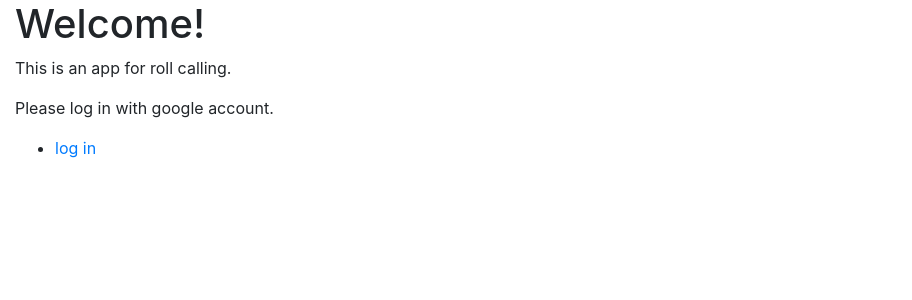
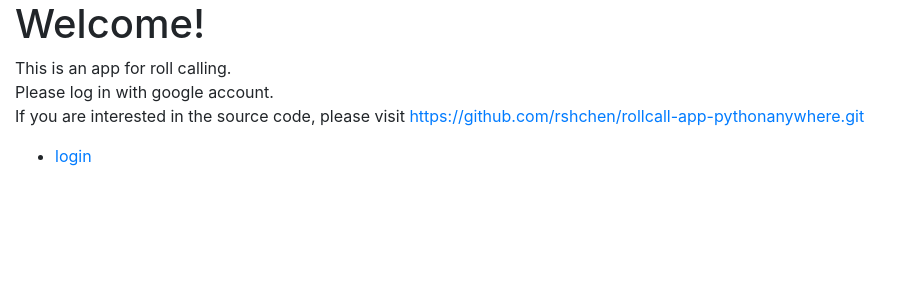
Before and after one commit to rshchen/rollcall-app-pythonanywhere, a Django app: page / in a window 1280 px wide. Shown: the top 300 px of the page, without its empty margins (0-912 px from the left). Run offline with Django 3.2, Linux system fonts and the light colour scheme; some libraries are stand-ins or nearby versions.

Commit message:
my rollcall app

```diff
--- a/mysite/mysite/settings.py
+++ b/mysite/mysite/settings.py
@@ -26,7 +26,7 @@ SECRET_KEY = 'django-insecure-=0-h0w--6bs!pkghp424vx$)e1w9gdjcp3%y7g9wb=rwf($nii
 # SECURITY WARNING: don't run with debug turned on in production!
 DEBUG = False
 
-ALLOWED_HOSTS = ['.pythonanywhere.com','127.0.0.1']
+ALLOWED_HOSTS = ['.pythonanywhere.com']
 
 
 # Application definition
@@ -159,3 +159,6 @@ SITE_ID = 3
 LOGIN_REDIRECT_URL = '/'
 #LOGOUT_REDIRECT_URL = '/'
 ACCOUNT_LOGOUT_ON_GET = True
+
+# Honor the 'X-Forwarded-Proto' header for request.is_secure().
+SECURE_PROXY_SSL_HEADER = ('HTTP_X_FORWARDED_PROTO', 'https')
--- a/mysite/templates/base.html
+++ b/mysite/templates/base.html
@@ -21,6 +21,8 @@
 		{% block title %}
 		{% endblock %}
 	</title>
+	{% block extra_head %}
+    	{% endblock %}
 	<link rel="stylesheet" href="{% static 'styles.css' %}">
 </head>
 <body>
@@ -40,10 +42,13 @@
 
 		<div>
 			<h1>Welcome!</h1>
-			<p>This is an app for roll calling.</p>
-			<p>Please log in with google account.</p>
+			<p>This is an app for roll calling.<br>
+			Please log in with google account.<br>
+			If you are interested in the source code, please visit
+			<a href="https://github.com/rshchen/rollcall-app-pythonanywhere.git">https://github.com/rshchen/rollcall-app-pythonanywhere.git</a>
+			</p>
 			<ul>
-				<li><a href="{% provider_login_url 'google' %}">log in</a></li>
+				<li><a href="{% provider_login_url 'google' %}">login</a></li>
 			</ul>
 		</div>
 	{% endif %}
--- a/mysite/templates/home.html
+++ b/mysite/templates/home.html
@@ -3,6 +3,10 @@
 
 {% block title %}
 home page
+{% endblock %}
+
+{% block extra_head %}
+<meta name="google-site-verification" content="SrA6IrB0qKFXMf-NJhiN_F1C-kSvWziBUAkKoUhMsMU" />
 {% endblock %}
 
 {% block content %}
```
